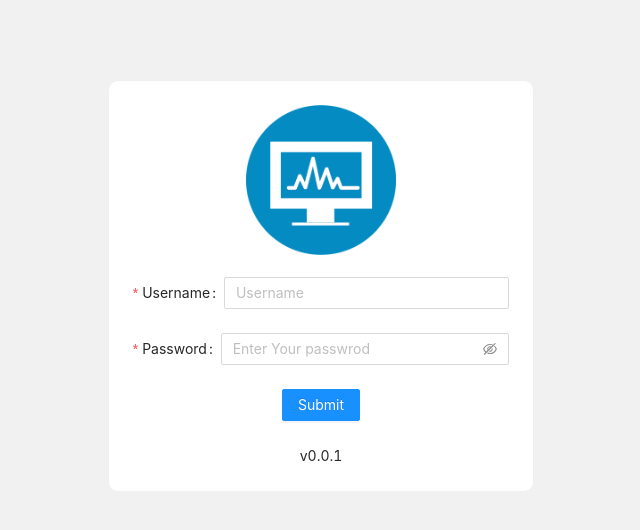
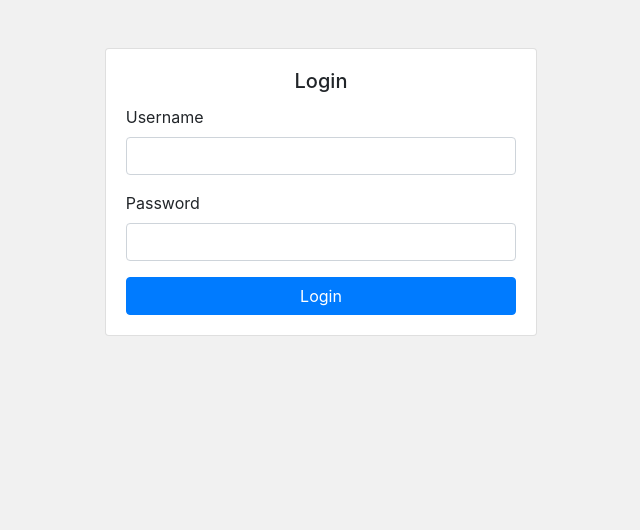
Before and after one commit to devmahmud/django-react-dashboard, a React (Create React App) app: page / in a window 1280 px wide. Shown: the top 530 px of the page, without its empty margins (319-959 px from the left). Built offline with nearby package versions, Linux system fonts and the light colour scheme.

Commit message:
add: bootstrap

```diff
--- a/package.json
+++ b/package.json
@@ -8,11 +8,12 @@
     "@testing-library/jest-dom": "^5.11.4",
     "@testing-library/react": "^11.1.0",
     "@testing-library/user-event": "^12.1.10",
-    "antd": "^4.16.0",
     "axios": "^0.21.1",
+    "bootstrap": "4.6.0",
     "react": "^17.0.2",
+    "react-bootstrap": "^1.6.1",
     "react-dom": "^17.0.2",
-    "react-hook-form": "^7.5.0",
+    "react-hook-form": "^7.10.1",
     "react-redux": "^7.2.4",
     "react-router-dom": "^5.2.0",
     "react-scripts": "4.0.3",
--- a/src/App.js
+++ b/src/App.js
@@ -1,15 +1,16 @@
-import { BrowserRouter as Router, Route, Switch } from "react-router-dom";
-import Routes from "./components/routing/Routes";
+import { BrowserRouter as Router, Route, Switch } from 'react-router-dom';
+import Routes from './components/routing/Routes';
+import { Container } from 'react-bootstrap';
 
 function App() {
   return (
-    <div>
+    <Container>
       <Router>
         <Switch>
           <Route component={Routes} />
         </Switch>
       </Router>
-    </div>
+    </Container>
   );
 }
 export default App;
--- a/src/app.css
+++ b/src/app.css
@@ -11,20 +11,3 @@ body {
   -moz-osx-font-smoothing: grayscale;
   background: #f1f1f1;
 }
-
-.text-center {
-  text-align: center;
-}
-
-.login-card {
-  margin-top: 5rem;
-  border-radius: 10px;
-}
-.logo {
-  width: 40px;
-  height: 40px;
-}
-
-.custom-padding {
-  padding: 1rem 2rem;
-}
--- a/src/components/auth/Login.js
+++ b/src/components/auth/Login.js
@@ -1,20 +1,25 @@
 import { useState } from 'react';
 import { useDispatch } from 'react-redux';
 import { useHistory } from 'react-router-dom';
-import { Row, Col, Card, Form, Input, Button } from 'antd';
+import { Row, Col, Card, Form, Button, Spinner } from 'react-bootstrap';
 import { toast } from 'react-toastify';
-import logo from '../../assets/images/logo.png';
+import { useForm } from 'react-hook-form';
 
 import { login } from '../../redux/authSlice';
 import authAPI from '../../services/authAPI';
 
 export default function Login() {
   const [loading, setLoading] = useState(false);
+  const {
+    register,
+    handleSubmit,
+    formState: { errors },
+  } = useForm();
 
   const dispatch = useDispatch();
   const history = useHistory();
 
-  const onFinish = async (values) => {
+  const onSubmit = async (values) => {
     setLoading(true);
 
     const res = await authAPI.login(values);
@@ -36,53 +41,46 @@ export default function Login() {
   };
 
   return (
-    <Row justify="center">
-      <Col md={8}>
-        <Card className="login-card" stay>
-          <Row justify="center">
-            <img
-              src={logo}
-              alt="Dashboard"
-              style={{ width: '150px', height: '150px' }}
-            />
-          </Row>
-          <br />
-          <Form
-            name="basic"
-            initialValues={{ remember: true }}
-            onFinish={onFinish}
-          >
-            <Form.Item
-              label="Username"
-              name="username"
-              rules={[
-                { required: true, message: 'Please input your username!' },
-              ]}
-            >
-              <Input placeholder="Username" />
-            </Form.Item>
+    <div>
+      <Row>
+        <Col md={5} className="mx-auto mt-5">
+          <Card>
+            <Card.Body>
+              <Card.Title as="h5" className="text-center">
+                Login
+              </Card.Title>
 
-            <Form.Item
-              label="Password"
-              name="password"
-              rules={[
-                { required: true, message: 'Please input your password!' },
-              ]}
-            >
-              <Input.Password placeholder="Enter Your passwrod" />
-            </Form.Item>
+              <Form onSubmit={handleSubmit(onSubmit)}>
+                <Form.Group>
+                  <Form.Label>Username</Form.Label>
+                  <Form.Control
+                    {...register('username', { required: true })}
+                    isInvalid={errors.username}
+                  />
+                </Form.Group>
+                <Form.Group>
+                  <Form.Label>Password</Form.Label>
+                  <Form.Control
+                    type="password"
+                    {...register('password', { required: true })}
+                    isInvalid={errors.username}
+                  />
+                </Form.Group>
 
-            <Form.Item>
-              <Row justify="center">
-                <Button type="primary" htmlType="login" loading={loading}>
-                  Submit
+                <Button
+                  type="submit"
+                  variant="primary"
+                  className="mt-3"
+                  block
+                  disabled={loading}
+                >
+                  Login {loading && <Spinner animation="border" size="sm" />}
                 </Button>
-              </Row>
-            </Form.Item>
-          </Form>
-          <div className="text-center">v0.0.1</div>
-        </Card>
-      </Col>
-    </Row>
+              </Form>
+            </Card.Body>
+          </Card>
+        </Col>
+      </Row>
+    </div>
   );
 }
```
Also changed, not shown: src/index.js (+13 -13 lines), 2 other files (tests, documents, lock files or other folders).
